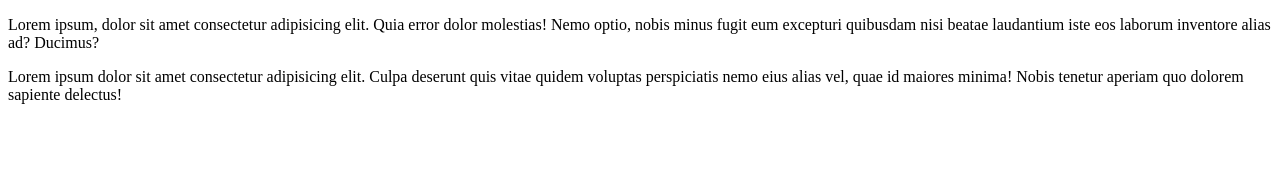
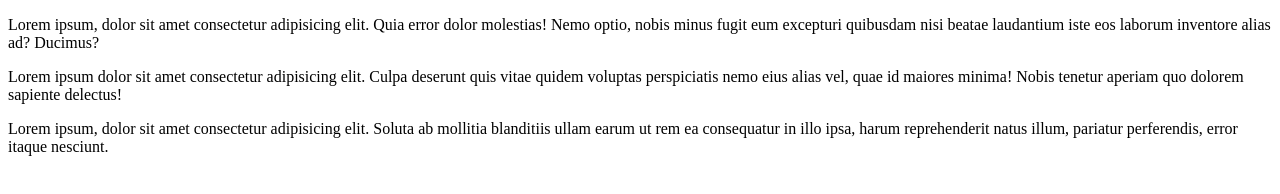
Before and after one commit to edu1805/exemplo-git, a plain HTML site: page index.html in a window 1280 px wide. Drawn offline with Linux system fonts and the light colour scheme.

Commit message:
segundo commit

```diff
--- a/index.html
+++ b/index.html
@@ -9,5 +9,7 @@
     <p>Lorem ipsum, dolor sit amet consectetur adipisicing elit. Quia error dolor molestias! Nemo optio, nobis minus fugit eum excepturi quibusdam nisi beatae laudantium iste eos laborum inventore alias ad? Ducimus?</p>
 
     <p>Lorem ipsum dolor sit amet consectetur adipisicing elit. Culpa deserunt quis vitae quidem voluptas perspiciatis nemo eius alias vel, quae id maiores minima! Nobis tenetur aperiam quo dolorem sapiente delectus!</p>
+
+    <p>Lorem ipsum, dolor sit amet consectetur adipisicing elit. Soluta ab mollitia blanditiis ullam earum ut rem ea consequatur in illo ipsa, harum reprehenderit natus illum, pariatur perferendis, error itaque nesciunt.</p>
 </body>
 </html>
```
